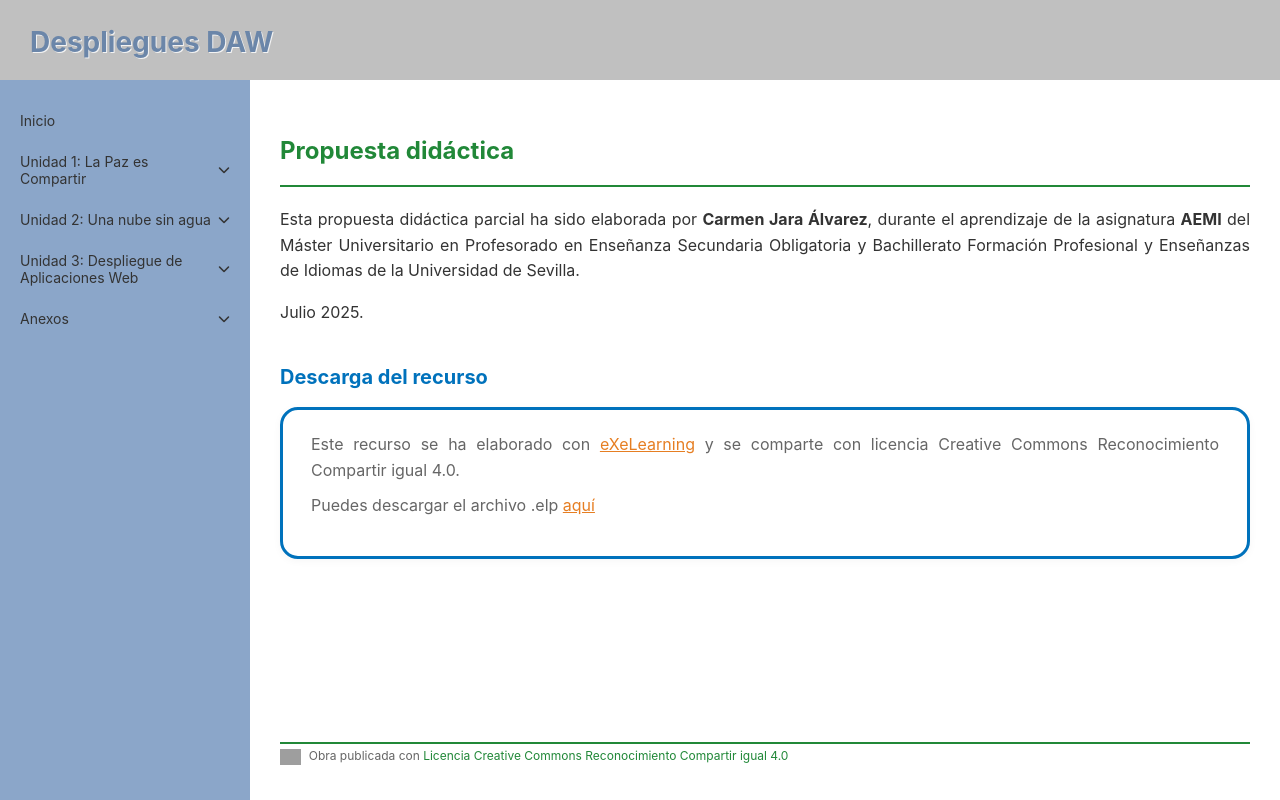
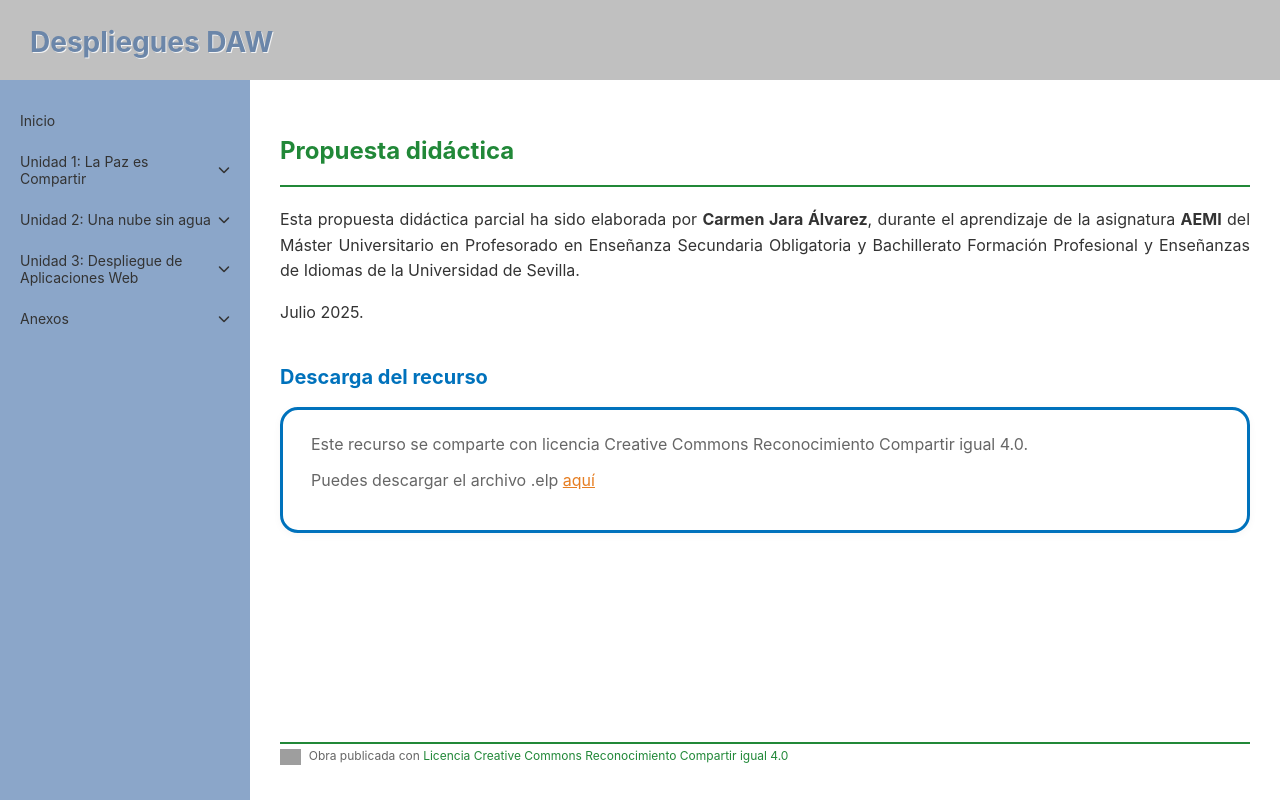
Before and after one commit to carmenJaraAlvarez/unidadesDespliegueDAW, an Angular app: page /inicio in a window 1280 px wide. Built offline with nearby package versions, Linux system fonts and the light colour scheme; grey boxes are pictures that could not be loaded.

Commit message:
delete exelearning reference

```diff
--- a/src/app/body/home/home.component.html
+++ b/src/app/body/home/home.component.html
@@ -14,9 +14,7 @@
     <!-- Blue bordered card/box -->
     <div style="border: 3px solid #0072BC; border-radius: 18px; padding: 22px 28px; margin-top: 18px; margin-bottom: 32px; background: #fff; box-shadow: 0 2px 8px rgba(0,0,0,0.04);">
       <div class="paragraph" style="color: #666; margin-bottom: 10px;">
-        Este recurso se ha elaborado con
-        <a href="https://exelearning.net/" target="_blank" style="color: #e67e22; text-decoration: underline;">eXeLearning</a>
-        y se comparte con licencia Creative Commons Reconocimiento Compartir igual 4.0.
+        Este recurso se comparte con licencia Creative Commons Reconocimiento Compartir igual 4.0.
       </div>
       <div class="paragraph" style="color: #666;">
         Puedes descargar el archivo .elp
```
